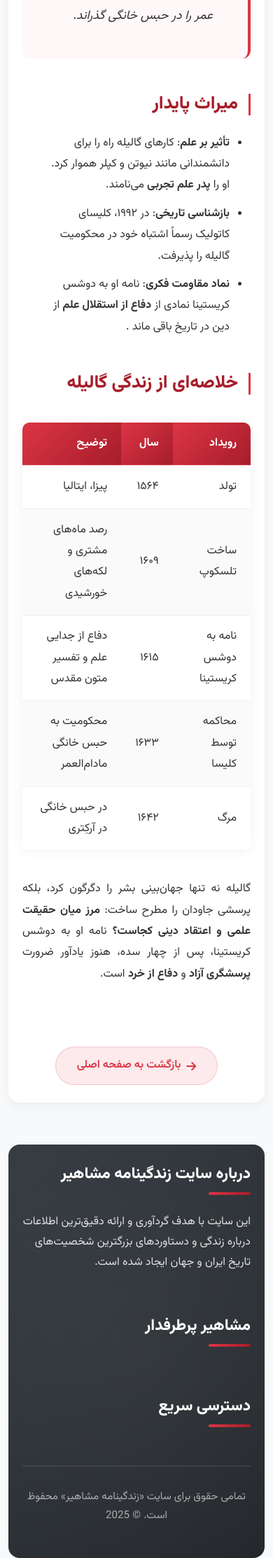
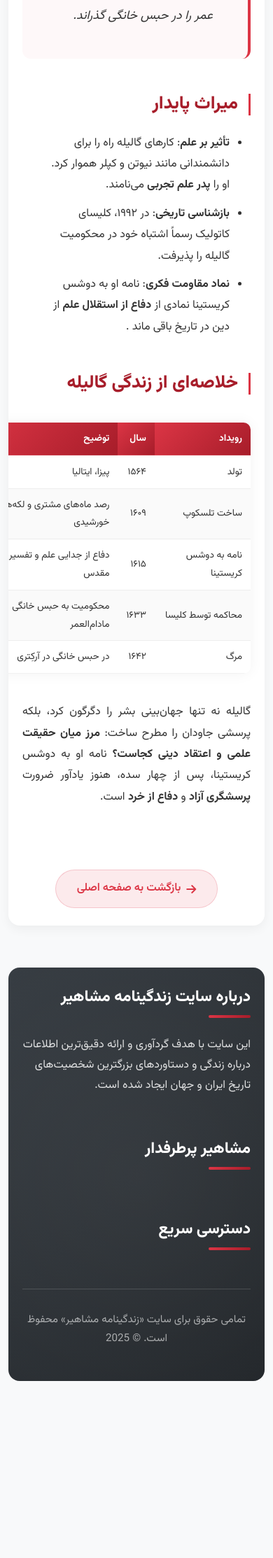
Before and after one commit to darkblog/darkblog.github.io, a Jekyll site: the page built from _posts/2025-7-5-68.md, in a window 390 px wide. Shown: the part 1884-4111 px from the top of the page at 70% size. Built offline with Jekyll 4.4.1, drawn with Linux system fonts in a browser that asks for light colours; after the commit the page ends 3858 px from its top, so only the background shows below that.

Commit message:
Update post.html

```diff
--- a/_layouts/post.html
+++ b/_layouts/post.html
@@ -249,6 +249,7 @@
             border-radius: 10px;
             overflow: hidden;
             font-size: 1rem;
+            min-width: 600px; /* حداقل عرض برای حفظ ساختار */
         }
 
         .post-content th {
@@ -429,6 +430,17 @@
             .post-content h3 {
                 font-size: 1.3rem;
             }
+
+            /* تنظیمات جدول برای تبلت */
+            .post-content table {
+                font-size: 0.9rem;
+                min-width: 500px;
+            }
+
+            .post-content th,
+            .post-content td {
+                padding: 12px 15px;
+            }
         }
 
         @media (max-width: 576px) {
@@ -455,6 +467,17 @@
 
             .footer {
                 padding: 30px 20px;
+            }
+
+            /* تنظیمات جدول برای موبایل */
+            .post-content table {
+                font-size: 0.85rem;
+                min-width: 400px;
+            }
+
+            .post-content th,
+            .post-content td {
+                padding: 10px 12px;
             }
         }
     </style>
```
Also changed, not shown: other parts of _layouts/post.html (+1 -1 lines).
